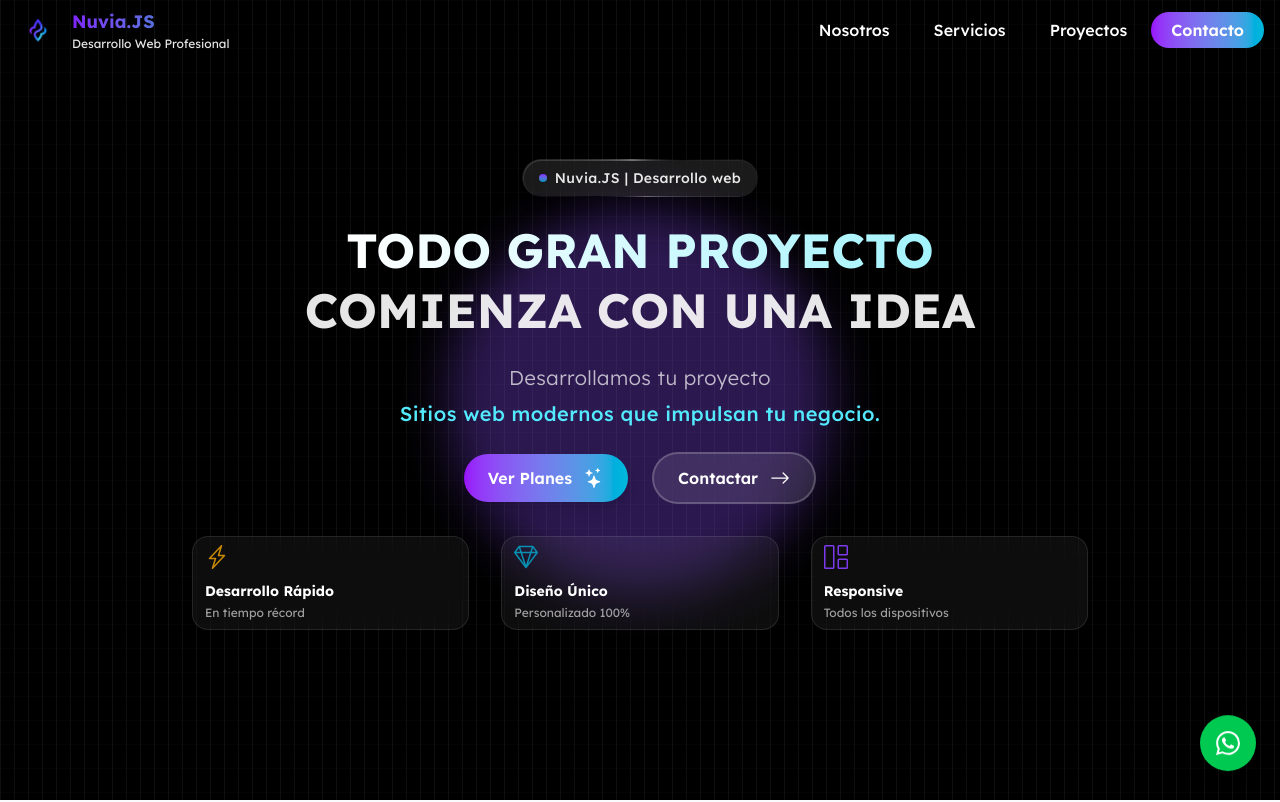
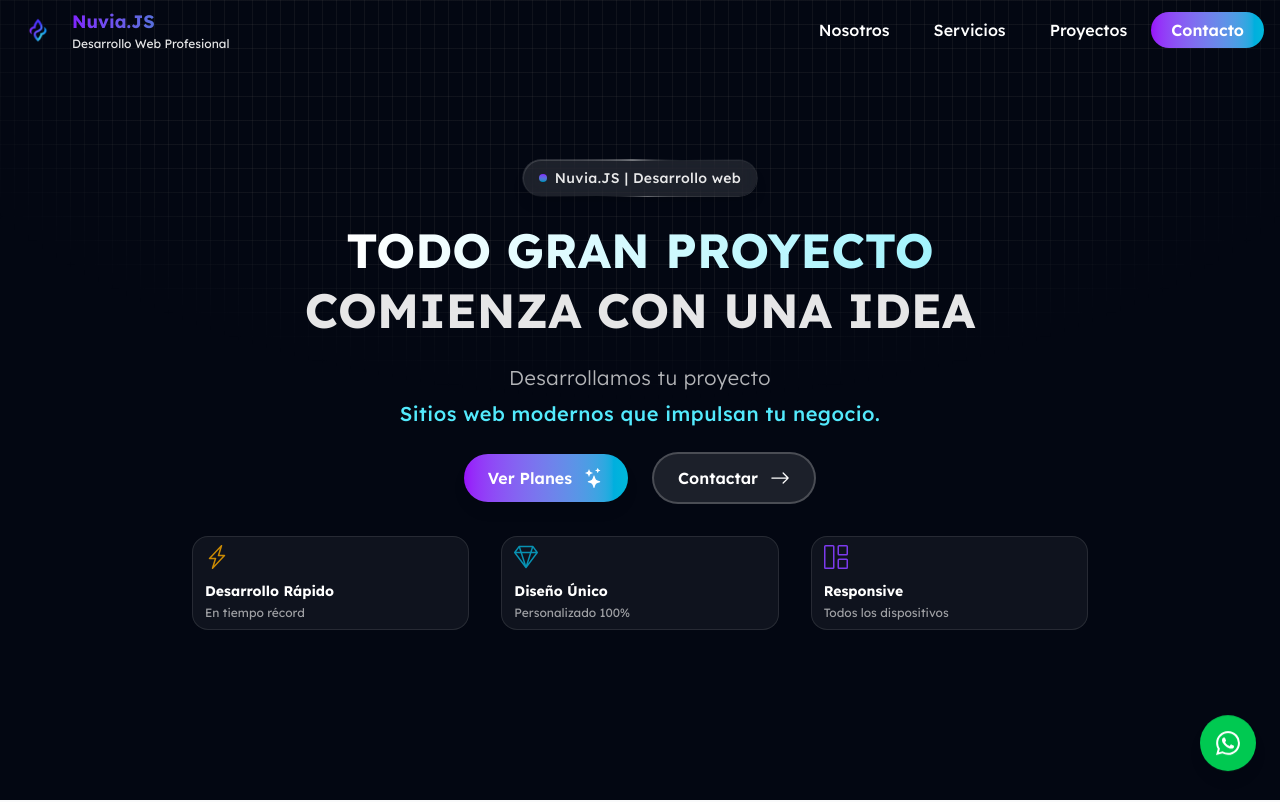
Before and after one commit to Brian07052024/NuviaPortfolio, a React (Vite) app: page / in a window 1280 px wide. Shown: the top 802 px of the page. Built offline with nearby package versions, Linux system fonts and the light colour scheme; what tailwindcss-animated would draw is missing.

Commit message:
Refactor components for improved responsiveness and visual consistency

```diff
--- a/src/components/cards/ExperienceCard.jsx
+++ b/src/components/cards/ExperienceCard.jsx
@@ -8,7 +8,7 @@ function ExperienceCard({ title, plan, caracteristicas, solicitado, precio }) {
                 <div className="absolute -top-4 left-1/2 transform -translate-x-1/2 z-10">
                     <div className="relative">
                         <div className="absolute inset-0 bg-gradient-to-r from-yellow-400 to-orange-500 rounded-full blur-sm"></div>
-                        <div className="relative px-6 py-2 bg-gradient-to-r from-yellow-400 via-orange-400 to-red-500 rounded-full shadow-lg">
+                        <div className="relative w-max px-6 py-2 bg-gradient-to-r from-yellow-400 via-orange-400 to-red-500 rounded-full shadow-lg">
                             <div className="flex items-center gap-2">
                                 <svg className="w-4 h-4 text-white" fill="currentColor" viewBox="0 0 20 20">
                                     <path d="M9.049 2.927c.3-.921 1.603-.921 1.902 0l1.07 3.292a1 1 0 00.95.69h3.462c.969 0 1.371 1.24.588 1.81l-2.8 2.034a1 1 0 00-.364 1.118l1.07 3.292c.3.921-.755 1.688-1.54 1.118l-2.8-2.034a1 1 0 00-1.175 0l-2.8 2.034c-.784.57-1.838-.197-1.539-1.118l1.07-3.292a1 1 0 00-.364-1.118L2.98 8.72c-.783-.57-.38-1.81.588-1.81h3.461a1 1 0 00.951-.69l1.07-3.292z"/>
--- a/src/components/common/Header.jsx
+++ b/src/components/common/Header.jsx
@@ -68,7 +68,7 @@ function Header() {
                         ? 'translate-y-0 opacity-100'
                         : '-translate-y-full opacity-0'
                     } ${stickyHeader
-                        ? 'backdrop-blur-lg bg-white/70'
+                        ? 'backdrop-blur-sm bg-white/70'
                         : 'bg-transparent'
                     }`}
             >
@@ -125,7 +125,7 @@ function Header() {
             {/* Menú móvil - Fuera del header para evitar overflow issues */}
             <div
                 id="mobile-menu"
-                className={`${stickyHeader ? "bg-white/70" : "bg-white/5"} md:hidden fixed top-14 left-0 w-full backdrop-blur-md shadow-lg transition-all duration-300 ease-in-out z-40 ${isMobileMenuOpen ? 'opacity-100 translate-y-0 pointer-events-auto' : 'opacity-0 -translate-y-4 pointer-events-none'}`}
+                className={`${stickyHeader ? "bg-white/70" : "bg-white/5"} md:hidden fixed top-14 left-0 w-full backdrop-blur-sm shadow-lg transition-all duration-300 ease-in-out z-40 ${isMobileMenuOpen ? 'opacity-100 translate-y-0 pointer-events-auto' : 'opacity-0 -translate-y-4 pointer-events-none'}`}
                 aria-hidden={!isMobileMenuOpen}
             >
                     <nav className="py-4" role="navigation" aria-label="Navegación móvil">
--- a/src/components/sections/AboutUs.jsx
+++ b/src/components/sections/AboutUs.jsx
@@ -36,7 +36,7 @@ function AboutUs() {
 
             <div className="flex flex-col lg:flex-row gap-8 lg:gap-12 items-center" ref={aboutMeRef}>
                 {/* Tarjeta de contenido principal */}
-                <div className={`flex-1 transition-all duration-700 ${showAboutMe ? 'opacity-100 translate-x-0' : 'opacity-0 -translate-x-8'}`}>
+                <div className={`flex-1 md:transition-all md:duration-700 ${showAboutMe ? 'md:opacity-100 md:translate-x-0' : 'md:opacity-0 md:-translate-x-8'}`}>
                     <div className="relative p-8 lg:p-10 bg-gradient-to-br from-white via-purple-50 to-cyan-50 rounded-3xl shadow-2xl hover-lift border border-purple-100">
                         {/* Decoración de fondo */}
                         <div className="absolute top-0 right-0 w-40 h-40 bg-gradient-to-br from-purple-400/20 to-cyan-400/20 rounded-full blur-xl"></div>
@@ -108,7 +108,7 @@ function AboutUs() {
                 </div>
 
                 {/* Imagen con efectos */}
-                <div className={`lg:w-5/12 transition-all duration-700 ${showAboutMe ? 'opacity-100 translate-x-0' : 'opacity-0 translate-x-8'}`}>
+                <div className={`lg:w-5/12 md:transition-all md:duration-700 ${showAboutMe ? 'md:opacity-100 md:translate-x-0' : 'md:opacity-0 md:translate-x-8'}`}>
                     <div className="relative group">
                         {/* Efecto de brillo de fondo */}
                         <div className="absolute -inset-4 bg-gradient-to-r from-violet-600 to-cyan-600 rounded-3xl blur-2xl opacity-30 group-hover:opacity-50 transition-opacity duration-300"></div>
--- a/src/components/sections/Contact.jsx
+++ b/src/components/sections/Contact.jsx
@@ -116,7 +116,7 @@ function Contact() {
 
                 <form
                     action=""
-                    className={`shadow-lg block w-full max-w-96 min-w-72 bg-white p-6 rounded-2xl transition duration-700 ${showContact ? 'opacity-100 lg:-translate-x-0 translate-y-0' : 'opacity-0 lg:-translate-x-8 translate-y-8 pointer-events-none'}`}
+                    className={`shadow-lg block w-full max-w-96 min-w-72 bg-white p-6 rounded-2xl md:transition md:duration-700 ${showContact ? 'md:opacity-100 md:-translate-x-0' : 'md:opacity-0 md:-translate-x-8 md:pointer-events-none'}`}
                     onSubmit={validar}
                     role="form"
                     aria-labelledby="contact-form-title"
@@ -254,7 +254,7 @@ function Contact() {
                     </div>
                 </form>
 
-                <div className={`flex flex-col gap-6 transition duration-700 ${showContact ? 'opacity-100 lg:translate-x-0 translate-y-0' : 'opacity-0 lg:translate-x-8 translate-y-8 pointer-events-none'}`}>
+                <div className={`flex flex-col gap-6 md:transition md:duration-700 ${showContact ? 'md:opacity-100 md:translate-x-0' : 'md:opacity-0 md:translate-x-8 md:pointer-events-none'}`}>
                     <div className="bg-gradient-to-r from-violet-600 to-cyan-600 p-6 rounded-2xl shadow-lg">
                         <h2 className="text-white text-3xl md:text-4xl font-bold mb-4">
                             ¿Tienes una gran
@@ -292,7 +292,7 @@ function Contact() {
                         </div>
                     </div>
 
-                    <div className="bg-white/10 backdrop-blur-sm border border-white/20 p-4 rounded-xl">
+                    <div className="bg-white/10 border border-white/20 p-4 rounded-xl">
                         <p className="text-slate-600 text-sm text-center">
                             💡 <strong>¿Necesitas ayuda?</strong> Escríbenos por WhatsApp para una respuesta más rápida
                         </p>
--- a/src/components/sections/Projects.jsx
+++ b/src/components/sections/Projects.jsx
@@ -53,7 +53,7 @@ function Projects() {
 
             <div className={`grid mx-auto grid-cols-1 md:grid-cols-3 lg:grid-cols-4 gap-4`}>
                 {projects.map((project, idx) => (
-                    <div idx={idx} key={project.title} className={`bg-white w-full flex flex-col gap-4 rounded-2xl overflow-hidden shadow-md transition duration-700 ${showProjects ? 'opacity-100 md:translate-y-0 translate-y-0' : 'opacity-0 md:translate-y-8 translate-y-8 pointer-events-none'}`}>
+                    <div idx={idx} key={project.title} className={`bg-white w-full flex flex-col gap-4 rounded-2xl overflow-hidden shadow-md md:transition md:duration-700 ${showProjects ? 'md:opacity-100 md:translate-y-0' : 'md:opacity-0 md:translate-y-8 md:pointer-events-none'}`}>
                         <div>
                             <img src={project.mainImg} alt="" />
                             <div className="w-full h-1 bg-gradient-to-r from-purple-600 to-cyan-600"></div>
--- a/src/components/sections/Services.jsx
+++ b/src/components/sections/Services.jsx
@@ -34,7 +34,7 @@ function Services() {
                 h2Text={"Lo que ofrecemos"}
             />
 
-            <div className={`transition duration-700 ${showCards ? 'opacity-100 translate-y-0' : 'opacity-0 translate-y-8 pointer-events-none'}`}>
+            <div className={`md:transition md:duration-700 ${showCards ? 'md:opacity-100 md:translate-y-0' : 'md:opacity-0 md:translate-y-8 md:pointer-events-none'}`}>
                 <div className="grid grid-cols-1 lg:grid-cols-3 gap-12 lg:gap-6 justify-items-center max-w-7xl mx-auto">
 
                     <ExperienceCard
--- a/src/pages/Hero.jsx
+++ b/src/pages/Hero.jsx
@@ -5,16 +5,10 @@ function Hero() {
     return (
         <div className='relative h-lvh flex justify-center items-center overflow-hidden' id='hero'>
             {/* Fondo animado con gradiente */}
-            <div className="absolute h-full w-full bg-black"><div className="absolute bottom-0 left-0 right-0 top-0 bg-[linear-gradient(to_right,#4f4f4f2e_1px,transparent_1px),linear-gradient(to_bottom,#8080800a_1px,transparent_1px)] bg-[size:14px_24px]"></div></div>
+            <div class="absolute h-full w-full bg-gray-950"><div class="absolute bottom-0 left-0 right-0 top-0 bg-[linear-gradient(to_right,#4f4f4f2e_1px,transparent_1px),linear-gradient(to_bottom,#4f4f4f2e_1px,transparent_1px)] bg-[size:14px_24px] [mask-image:radial-gradient(ellipse_60%_50%_at_50%_0%,#000_70%,transparent_100%)]"></div></div>
+            {/* Partícula flotante - centrada en el Hero */}
+            {/* <div className="absolute top-1/2 left-1/2 transform -translate-x-1/2 -translate-y-1/2 size-96 bg-violet-500/30 rounded-full blur-xl animate-pulse-slow z-10 pointer-events-none"></div> */}
 
-
-
-            {/* Partículas flotantes */}
-            <div className="absolute inset-0 overflow-hidden">
-                {/* <div className="absolute w-96 h-96 -top-48 -left-48 bg-purple-500/30 rounded-full blur-3xl animate-float"></div> */}
-                {/* <div className="absolute w-96 h-96 -bottom-48 -right-48 bg-cyan-500/30 rounded-full blur-3xl animate-float" style={{ animationDelay: '2s' }}></div> */}
-                <div className="absolute size-96 top-1/2 left-1/2 transform -translate-x-1/2 -translate-y-1/2 bg-violet-500/30 rounded-full blur-xl animate-pulse-slow"></div>
-            </div>
 
             <div className='max-w-7xl w-full h-lvh px-6 md:px-8 relative z-20 py-32 md:py-40'>
                 <div className='flex flex-col justify-center items-center'>
@@ -54,7 +48,7 @@ function Hero() {
                             </svg>
                         </a>
 
-                        <a href="#contact" className='group px-6 py-3 bg-white/10 backdrop-blur-lg border-2 border-white/20 text-white rounded-full font-semibold hover:bg-white/20 transition-all duration-300 hover:scale-105 flex items-center gap-3 w-full md:w-auto justify-center'>
+                        <a href="#contact" className='group px-6 py-3 bg-white/10 border-2 border-white/20 text-white rounded-full font-semibold hover:bg-white/20 transition-all duration-300 hover:scale-105 flex items-center gap-3 w-full md:w-auto justify-center'>
                             <span>Contactar</span>
                             <svg xmlns="http://www.w3.org/2000/svg" width="20" height="20" fill="currentColor" className="bi bi-arrow-right group-hover:translate-x-1 transition-transform" viewBox="0 0 16 16">
                                 <path fillRule="evenodd" d="M1 8a.5.5 0 0 1 .5-.5h11.793l-3.147-3.146a.5.5 0 0 1 .708-.708l4 4a.5.5 0 0 1 0 .708l-4 4a.5.5 0 0 1-.708-.708L13.293 8.5H1.5A.5.5 0 0 1 1 8" />
@@ -68,7 +62,7 @@ function Hero() {
                             {
                                 svg: (
                                     <svg xmlns="http://www.w3.org/2000/svg" width="24" height="24" fill="#ca8a04" className="bi bi-lightning-charge" viewBox="0 0 16 16">
-                                        <path d="M11.251.068a.5.5 0 0 1 .227.58L9.677 6.5H13a.5.5 0 0 1 .364.843l-8 8.5a.5.5 0 0 1-.842-.49L6.323 9.5H3a.5.5 0 0 1-.364-.843l8-8.5a.5.5 0 0 1 .615-.09zM4.157 8.5H7a.5.5 0 0 1 .478.647L6.11 13.59l5.732-6.09H9a.5.5 0 0 1-.478-.647L9.89 2.41z"/>
+                                        <path d="M11.251.068a.5.5 0 0 1 .227.58L9.677 6.5H13a.5.5 0 0 1 .364.843l-8 8.5a.5.5 0 0 1-.842-.49L6.323 9.5H3a.5.5 0 0 1-.364-.843l8-8.5a.5.5 0 0 1 .615-.09zM4.157 8.5H7a.5.5 0 0 1 .478.647L6.11 13.59l5.732-6.09H9a.5.5 0 0 1-.478-.647L9.89 2.41z" />
                                     </svg>
                                 ),
                                 title: 'Desarrollo Rápido',
@@ -77,7 +71,7 @@ function Hero() {
                             {
                                 svg: (
                                     <svg xmlns="http://www.w3.org/2000/svg" width="24" height="24" fill="#0891b2" className="bi bi-gem" viewBox="0 0 16 16">
-                                        <path d="M3.1.7a.5.5 0 0 1 .4-.2h9a.5.5 0 0 1 .4.2l2.976 3.974c.149.185.156.45.01.644L8.4 15.3a.5.5 0 0 1-.8 0L.1 5.3a.5.5 0 0 1 0-.6zm11.386 3.785-1.806-2.41-.776 2.413zm-3.633.004.961-2.989H4.186l.963 2.995zM5.47 5.495 8 13.366l2.532-7.876zm-1.371-.999-.78-2.422-1.818 2.425zM1.499 5.5l5.113 6.817-2.192-6.82zm7.889 6.817 5.123-6.83-2.928.002z"/>
+                                        <path d="M3.1.7a.5.5 0 0 1 .4-.2h9a.5.5 0 0 1 .4.2l2.976 3.974c.149.185.156.45.01.644L8.4 15.3a.5.5 0 0 1-.8 0L.1 5.3a.5.5 0 0 1 0-.6zm11.386 3.785-1.806-2.41-.776 2.413zm-3.633.004.961-2.989H4.186l.963 2.995zM5.47 5.495 8 13.366l2.532-7.876zm-1.371-.999-.78-2.422-1.818 2.425zM1.499 5.5l5.113 6.817-2.192-6.82zm7.889 6.817 5.123-6.83-2.928.002z" />
                                     </svg>
                                 ),
                                 title: 'Diseño Único',
@@ -86,14 +80,14 @@ function Hero() {
                             {
                                 svg: (
                                     <svg xmlns="http://www.w3.org/2000/svg" width="24" height="24" fill="#7c3aed" className="bi bi-grid-1x2" viewBox="0 0 16 16">
-                                        <path d="M6 1H1v14h5zm9 0h-5v5h5zm0 9v5h-5v-5zM0 1a1 1 0 0 1 1-1h5a1 1 0 0 1 1 1v14a1 1 0 0 1-1 1H1a1 1 0 0 1-1-1zm9 0a1 1 0 0 1 1-1h5a1 1 0 0 1 1 1v5a1 1 0 0 1-1 1h-5a1 1 0 0 1-1-1zm1 8a1 1 0 0 0-1 1v5a1 1 0 0 0 1 1h5a1 1 0 0 0 1-1v-5a1 1 0 0 0-1-1z"/>
+                                        <path d="M6 1H1v14h5zm9 0h-5v5h5zm0 9v5h-5v-5zM0 1a1 1 0 0 1 1-1h5a1 1 0 0 1 1 1v14a1 1 0 0 1-1 1H1a1 1 0 0 1-1-1zm9 0a1 1 0 0 1 1-1h5a1 1 0 0 1 1 1v5a1 1 0 0 1-1 1h-5a1 1 0 0 1-1-1zm1 8a1 1 0 0 0-1 1v5a1 1 0 0 0 1 1h5a1 1 0 0 0 1-1v-5a1 1 0 0 0-1-1z" />
                                     </svg>
                                 ),
                                 title: 'Responsive',
                                 desc: 'Todos los dispositivos'
                             }
                         ].map((item, idx) => (
-                            <div key={idx} className='group relative px-3 py-2 bg-white/5 backdrop-blur-lg rounded-2xl border border-white/10 hover:bg-white/10 hover:border-purple-400/50 transition-all duration-300 hover:scale-105 hover:shadow-md hover:shadow-purple-500/20'>
+                            <div key={idx} className='group relative px-3 py-2 bg-white/5 rounded-2xl border border-white/10 hover:bg-white/10 hover:border-purple-400/50 transition-all duration-300 hover:scale-105 hover:shadow-md hover:shadow-purple-500/20'>
                                 <div className='mb-3'>{item.svg}</div>
                                 <h3 className='text-white font-bold text-sm mb-1'>{item.title}</h3>
                                 <p className='text-white/60 text-xs'>{item.desc}</p>
```
